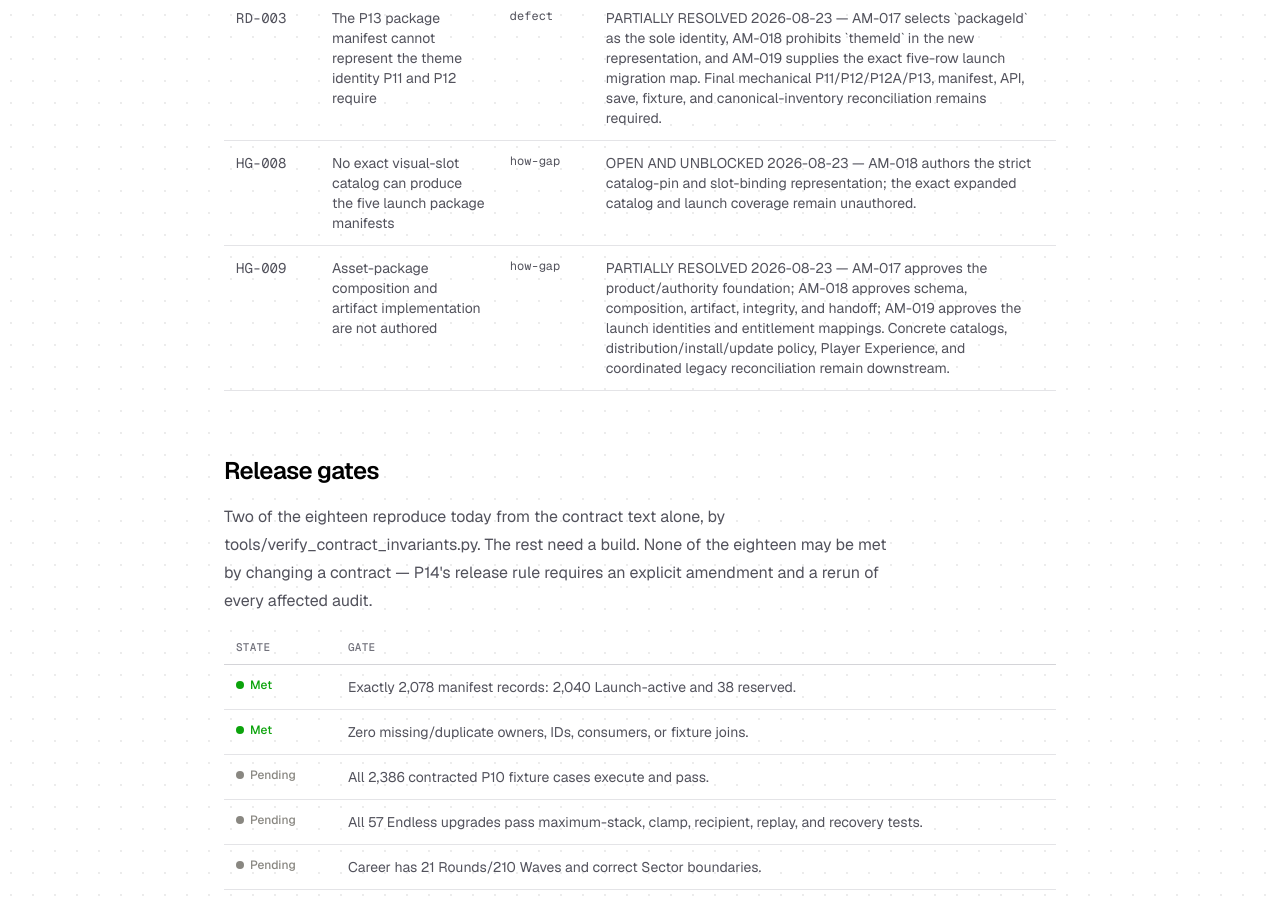
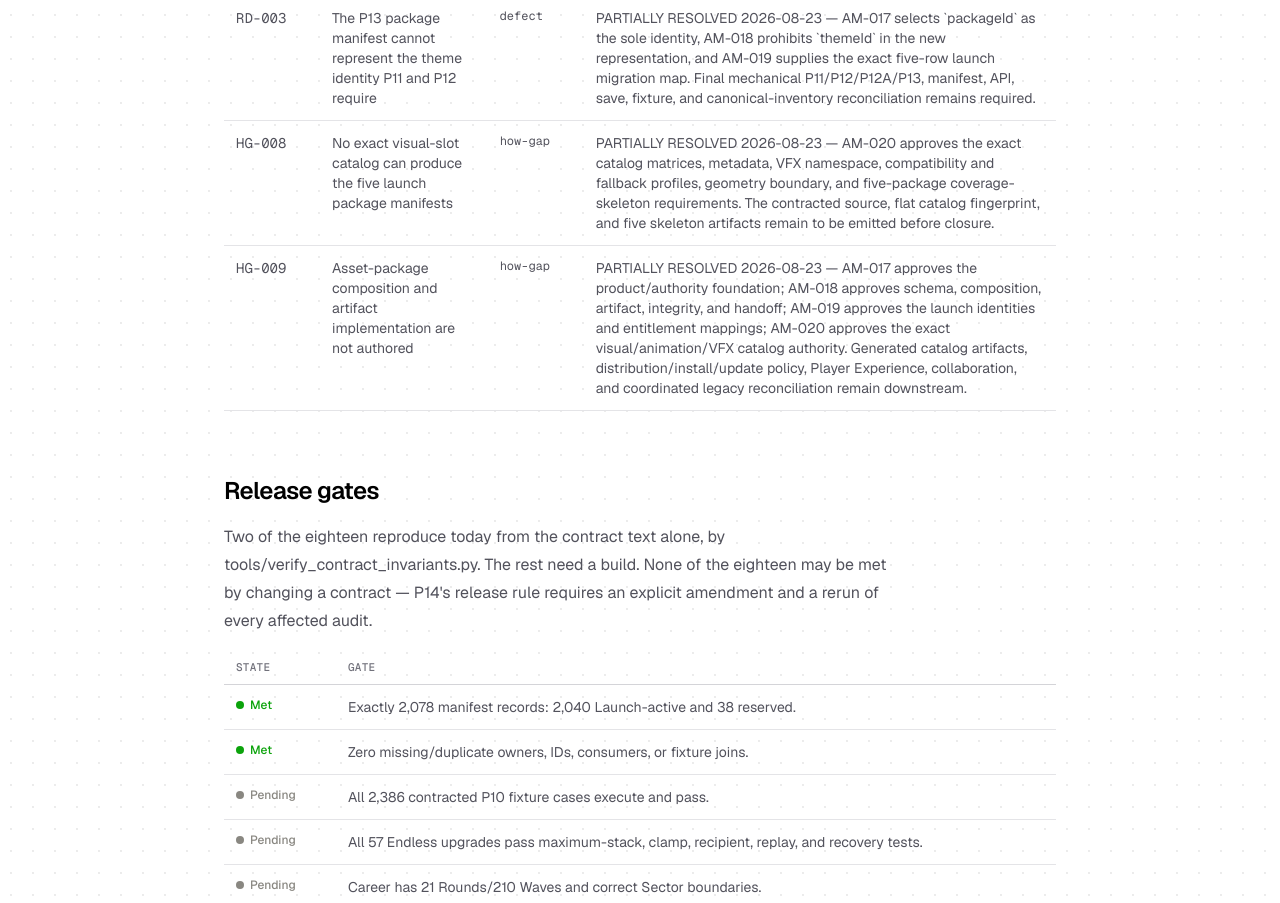
Before and after one commit to markfeldman/markfeldman-work, a Next.js app: page /perimeter-cerberus in a window 1280 px wide. Shown: the part 3560-4463 px from the top of the page. Built offline with nearby package versions, Linux system fonts and the light colour scheme.

Commit message:
docs: sync Perimeter-Cerberus project pages

```diff
--- a/data/cerberus-roadmap.json
+++ b/data/cerberus-roadmap.json
@@ -684,7 +684,7 @@
     "title": "No exact visual-slot catalog can produce the five launch package manifests",
     "kind": "how-gap",
     "source": "Docs/agile/contract-how-gaps.md",
-    "status": "OPEN AND UNBLOCKED 2026-08-23 \u2014 AM-018 authors the strict catalog-pin and slot-binding representation; the exact expanded catalog and launch coverage remain unauthored.",
+    "status": "PARTIALLY RESOLVED 2026-08-23 \u2014 AM-020 approves the exact catalog matrices, metadata, VFX namespace, compatibility and fallback profiles, geometry boundary, and five-package coverage-skeleton requirements. The contracted source, flat catalog fingerprint, and five skeleton artifacts remain to be emitted before closure.",
     "open": true
    },
    {
@@ -692,7 +692,7 @@
     "title": "Asset-package composition and artifact implementation are not authored",
     "kind": "how-gap",
     "source": "Docs/agile/contract-how-gaps.md",
-    "status": "PARTIALLY RESOLVED 2026-08-23 \u2014 AM-017 approves the product/authority foundation; AM-018 approves schema, composition, artifact, integrity, and handoff; AM-019 approves the launch identities and entitlement mappings. Concrete catalogs, distribution/install/update policy, Player Experience, and coordinated legacy reconciliation remain downstream.",
+    "status": "PARTIALLY RESOLVED 2026-08-23 \u2014 AM-017 approves the product/authority foundation; AM-018 approves schema, composition, artifact, integrity, and handoff; AM-019 approves the launch identities and entitlement mappings; AM-020 approves the exact visual/animation/VFX catalog authority. Generated catalog artifacts, distribution/install/update policy, Player Experience, collaboration, and coordinated legacy reconciliation remain downstream.",
     "open": true
    }
   ],
```
Also changed, not shown: public/perimeter-cerberus/contract-overview/index.html (+1 -1 lines), public/perimeter-cerberus/roadmap/index.html (+1 -1 lines).
